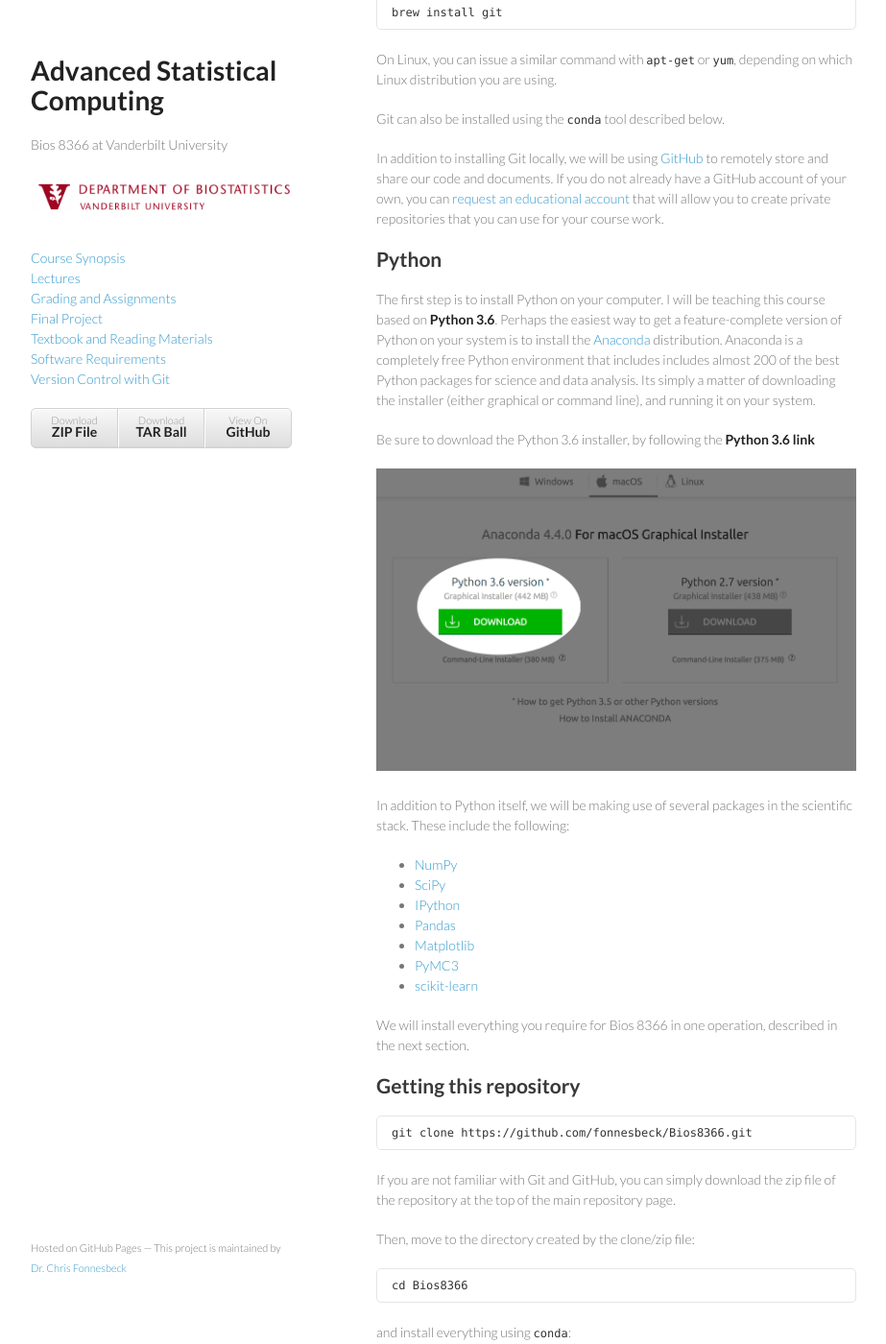
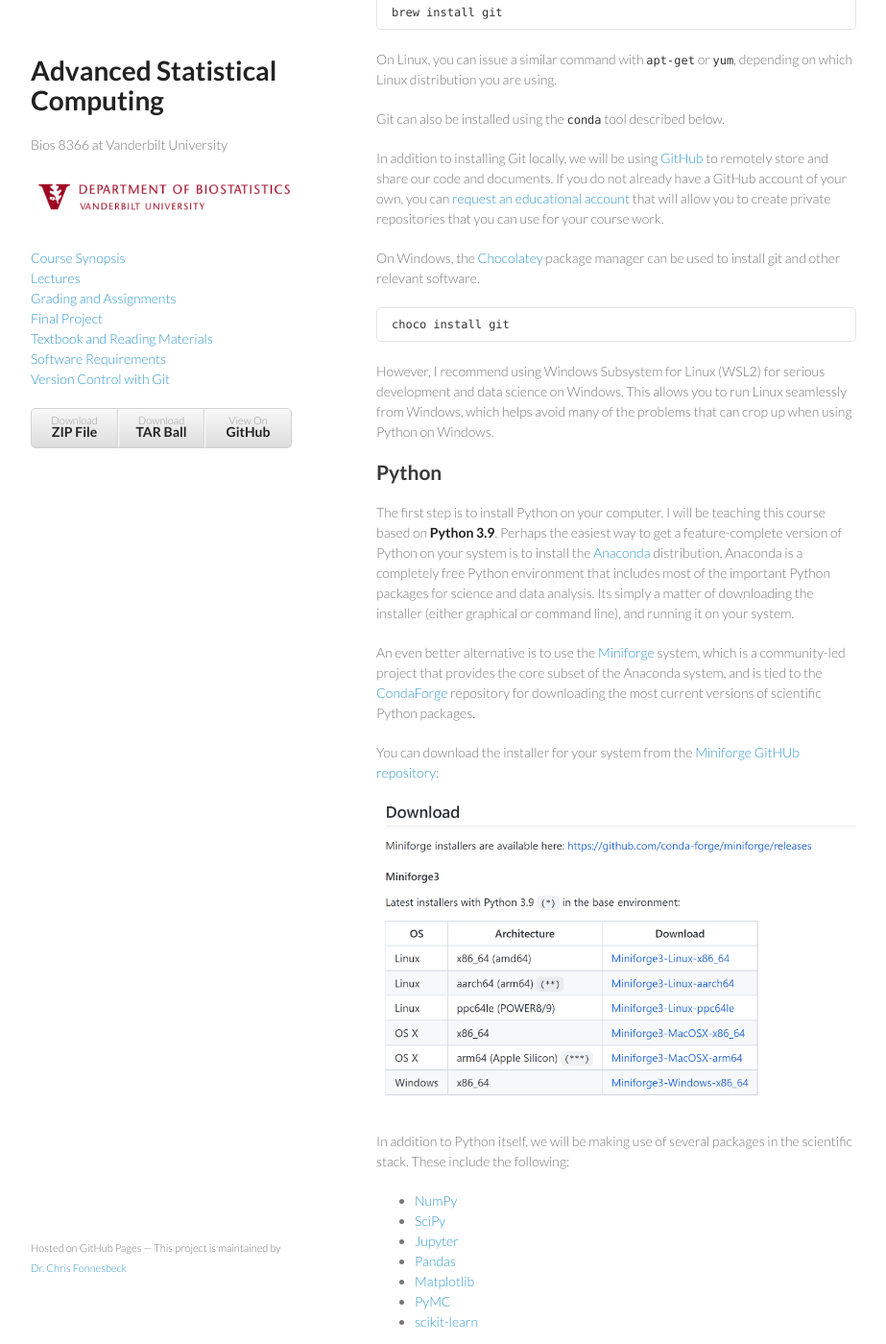
Before and after one commit to fonnesbeck/Bios8366, a Jekyll site: the page built from software.md, in a window 1280 px wide and 1400 px high, scrolled down 406 px. Shown: the whole window at 96% size, without its empty margins (178-1101 px from the left). Built offline with Jekyll 4.4.1, drawn with Linux system fonts in a browser that asks for light colours; some of the changed text lies outside the part shown.

Commit message:
Updated website for 2022

```diff
--- a/software.md
+++ b/software.md
@@ -23,11 +23,20 @@
 
 In addition to installing Git locally, we will be using [GitHub](https://github.com/ "GitHub · Build software better, together.") to remotely store and share our code and documents. If you do not already have a GitHub account of your own, you can [request an educational account](https://github.com/edu) that will allow you to create private repositories that you can use for your course work.
 
+On Windows, the [Chocolatey](https://chocolatey.org/) package manager can be used to install git and other relevant software.
+
+    choco install git
+
+However, I recommend using Windows Subsystem for Linux (WSL2) for serious development and data science on Windows. This allows you to run Linux seamlessly from Windows, which helps avoid many of the problems that can crop up when using Python on Windows.
+
+
 ## Python
 
-The first step is to install Python on your computer. I will be teaching this course based on **Python 3.6**. Perhaps the easiest way to get a feature-complete version of Python on your system is to install the [Anaconda](http://www.anaconda.com/download) distribution. Anaconda is a completely free Python environment that includes includes almost 200 of the best Python packages for science and data analysis. Its simply a matter of downloading the installer (either graphical or command line), and running it on your system.
+The first step is to install Python on your computer. I will be teaching this course based on **Python 3.9**. Perhaps the easiest way to get a feature-complete version of Python on your system is to install the [Anaconda](http://www.anaconda.com/download) distribution. Anaconda is a completely free Python environment that includes most of the important Python packages for science and data analysis. Its simply a matter of downloading the installer (either graphical or command line), and running it on your system.
 
-Be sure to download the Python 3.6 installer, by following the **Python 3.6 link**
+An even better alternative is to use the [Miniforge](https://github.com/conda-forge/miniforge) system, which is a community-led project that provides the core subset of the Anaconda system, and is tied to the [CondaForge](https://conda-forge.org/ "CondaForge — The community-driven conda repository.") repository for downloading the most current versions of scientific Python packages.
+
+You can download the installer for your system from the [Miniforge GitHUb repository](https://github.com/conda-forge/miniforge#download):
 
 ![get Python 3](images/getpy3.png)
 
@@ -35,11 +44,11 @@
 
 * [NumPy](http://www.numpy.org/ "NumPy &mdash; Numpy")
 * [SciPy](http://www.scipy.org/ "SciPy.org &mdash; SciPy.org")
-* [IPython](http://ipython.org/ "Announcements &mdash; IPython")
+* [Jupyter](http://jupyter.org/ "Jupyter")
 * [Pandas](http://pandas.pydata.org/ "Python Data Analysis Library &mdash; pandas: Python Data Analysis Library")
 * [Matplotlib](http://matplotlib.org/ "matplotlib: python plotting &mdash; Matplotlib 1.2.1 documentation")
-* [PyMC3](https://github.com/pymc-devs/pymc3 "pymc-devs/pymc3 · GitHub")
-* [scikit-learn](http://scikit-learn.org/ "scikit-learn: machine learning in Python &mdash; scikit-learn 0.13.1 documentation")
+* [PyMC](https://github.com/pymc-devs/pymc "pymc-devs/pymc · GitHub")
+* [scikit-learn](http://scikit-learn.org/ "scikit-learn: machine learning in Python &mdash; scikit-learn documentation")
 
 We will install everything you require for Bios 8366 in one operation, described in the next section.
 
@@ -59,11 +68,11 @@
 
 This will create an **environment** called `bios8366` that includes the packages required for the course.
 
-If you are not using the Anaconda Python distribution, you will need to manually install the packages listed in `environment.yml` using `pip`.
+If you are not using the Miniforge or Anaconda, you will need to manually install the packages listed in `environment.yml` using `pip`.
 
 Which you probably don't want to do.
 
-So install Anaconda.
+So install Miniforge.
 
 To use the environment, you may type:
 
```
Also changed, not shown: index.md (+3 -4 lines), lectures.md (+59 -28 lines), images/getpy3.png.
